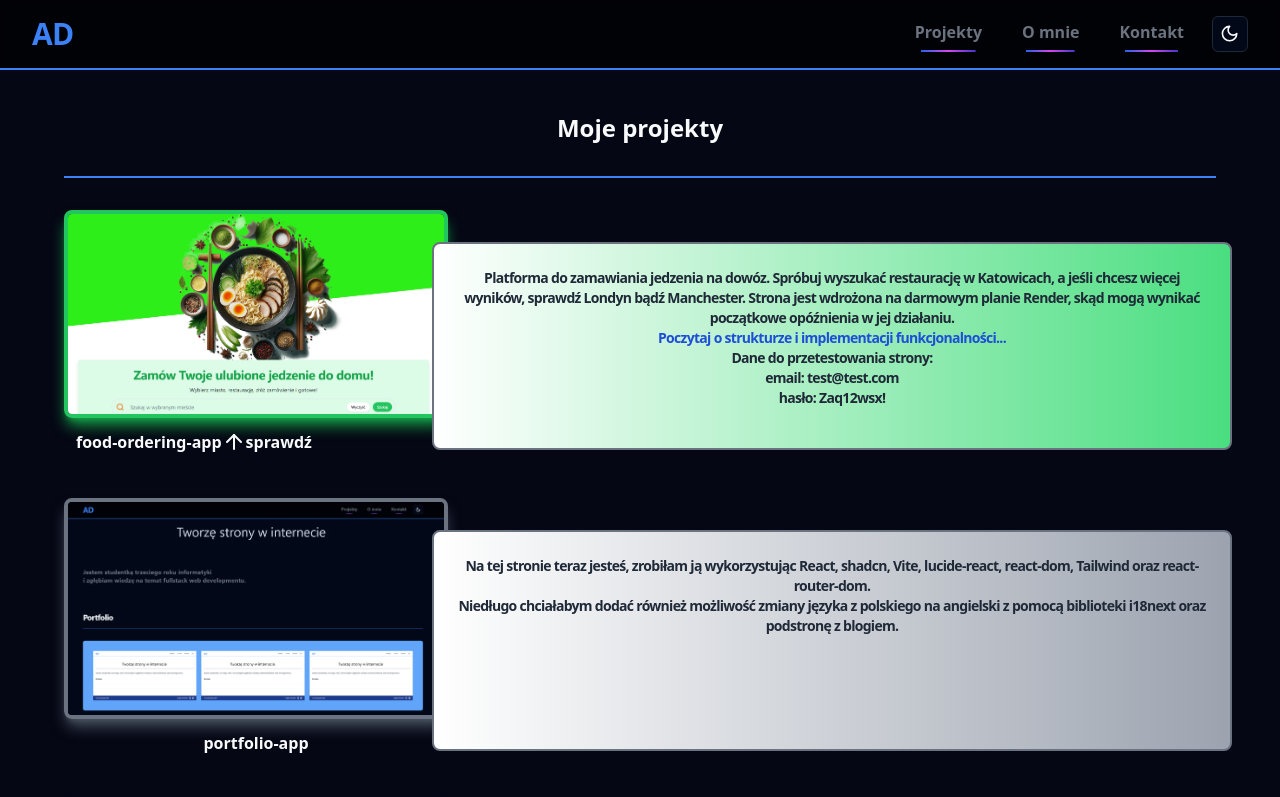
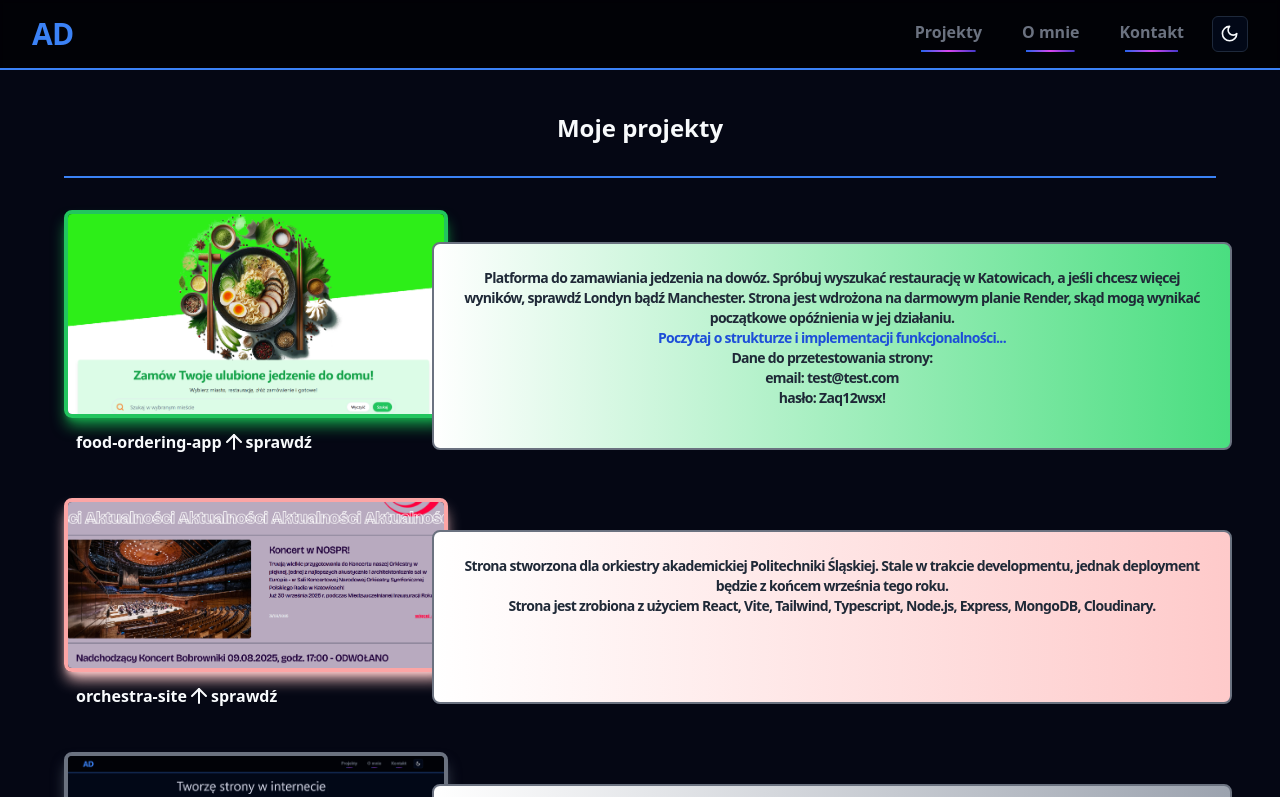
Before and after one commit to a-daszek/portfolio-app, a React (Vite) app: page /projects in a window 1280 px wide. Shown: the top 797 px of the page. Built offline with nearby package versions, Linux system fonts and the light colour scheme.

Commit message:
small changes

```diff
--- a/src/pages/About.tsx
+++ b/src/pages/About.tsx
@@ -21,9 +21,10 @@ const About = () => {
         automatyzując różne zadania. Później skierowałam się ku stronom
         internetowym, gdzie skupiałam się w większej mierze na backendzie. Od
         niedawna pochylam się również nad rzeczami, które sprawiają, że strona
-        nie tylko działa dobrze, ale też wygląda. <br></br>Ukończyłam studia
-        inżynierskie pisząc pracę dyplomową pt. "Aplikacja kliencka do tworzenia
-        i weryfikacji podpisu cyfrowego", w ramach której stworzyłam
+        nie tylko działa dobrze, ale też wygląda. Piszę też testy automatyczne
+        aby przetestować szybciej napisane funkcjonalności.<br></br>Ukończyłam
+        studia inżynierskie pisząc pracę dyplomową pt. "Aplikacja kliencka do
+        tworzenia i weryfikacji podpisu cyfrowego", w ramach której stworzyłam
         dwupoziomową infrastrukturę klucza publicznego w fikcyjnej domenie, w
         której użytkownicy mogą przesyłać między sobą podpisane dokumenty za
         pomocą szyfrowania asymetrycznego.
@@ -32,6 +33,10 @@ const About = () => {
       <div className="text-sm md:text-xl lg:text-sm flex flex-col items-center text-center py-10">
         W wolnym czasie gram na skrzypcach i jestem członkiem orkiestry
         akademickiej, gdzie mogę dzielić się muzyką z innymi <MusicIcon />
+        Tworzę stronę owej orkiestry, którą można zobaczyć pod adresem:{" "}
+        <a href="https://polibudorkiestra.onrender.com">
+          https://polibudorkiestra.onrender.com
+        </a>
       </div>
 
       <span className="text-xl flex flex-row flex-wrap items-center text-gray-500 font-bold gap-2">
--- a/src/pages/HomePage.tsx
+++ b/src/pages/HomePage.tsx
@@ -15,20 +15,20 @@ const HomePage = () => {
               .typeString("Hello World!")
               .pauseFor(700)
               .deleteAll()
-              .typeString("Koduję")
-              .pauseFor(700)
-              .deleteAll()
-              .typeString("Piszę")
-              .pauseFor(700)
-              .deleteAll()
-              .typeString("Tworzę strony w internecie")
+              // .typeString("Koduję")
+              // .pauseFor(700)
+              // .deleteAll()
+              // .typeString("Piszę")
+              // .pauseFor(700)
+              // .deleteAll()
+              // .typeString("Tworzę strony w internecie")
               .start();
           }}
         />
       </div>
       <h1 className="lg:text-xl text-gray-500 py-10 font-bold text-2xl">
         Jestem studentką informatyki i zgłębiam wiedzę na temat web developmentu
-        i sieci komputerowych.
+        i testowania oprogramowania.
       </h1>
       <h2 className="font-bold tracking-tight text-3xl py-6 border-b-2 border-b-blue-500">
         Portfolio
--- a/src/pages/Projects.tsx
+++ b/src/pages/Projects.tsx
@@ -2,6 +2,7 @@ import Portfolio from "../assets/portfolio.png";
 import { ArrowUp } from "lucide-react";
 import Hotel from "../assets/hotel-booking-app.png";
 import Order from "../assets/food-ordering-app.png";
+import Orchestra from "../assets/orchestra.png";
 import { Link } from "react-router-dom";
 
 const Projects = () => {
@@ -41,6 +42,30 @@ const Projects = () => {
         </div>
         <span id="portfolio" className="font-bold p-3 flex flex-row">
           food-ordering-app <ArrowUp />
+          sprawdź
+        </span>
+      </div>
+      <div className="md:grid md:grid-cols-2 lg:grid-cols-[1fr_2fr] text-center">
+        <a
+          href="https://polibudorkiestra.onrender.com"
+          rel="noopener noreferrer"
+        >
+          <img
+            className="rounded-lg shadow-lg shadow-red-200 border-4 border-red-300 hover:rotate-1 hover:duration-300 hover:delay-100"
+            src={Orchestra}
+            alt="projekt"
+          />
+        </a>
+        <div className="border-2 border-gray-500 text-gray-800 font-bold lg:text-sm md:text-2xl text-xs tracking-tighter bg-gradient-to-r from-white to-red-200 rounded-lg lg:mt-8 lg:-mb-8 lg:-mx-4 lg:p-6">
+          Strona stworzona dla orkiestry akademickiej Politechniki Śląskiej.
+          Stale w trakcie developmentu, jednak deployment będzie z końcem
+          września tego roku.
+          <br />
+          Strona jest zrobiona z użyciem React, Vite, Tailwind, Typescript,
+          Node.js, Express, MongoDB, Cloudinary.
+        </div>
+        <span id="orchestra" className="font-bold p-3 flex flex-row">
+          orchestra-site <ArrowUp />
           sprawdź
         </span>
       </div>
```
Also changed, not shown: src/assets/orchestra.png (added).
